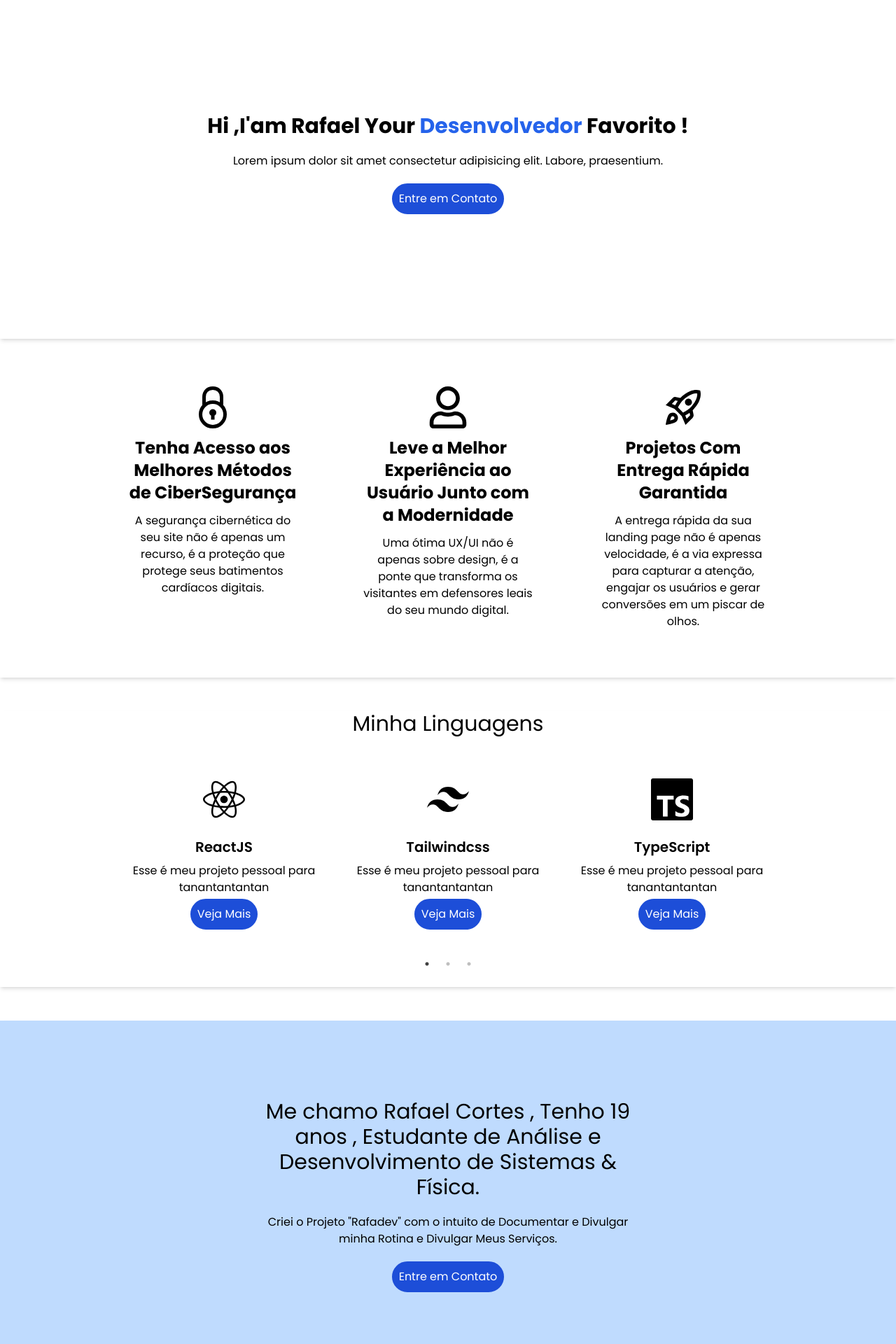
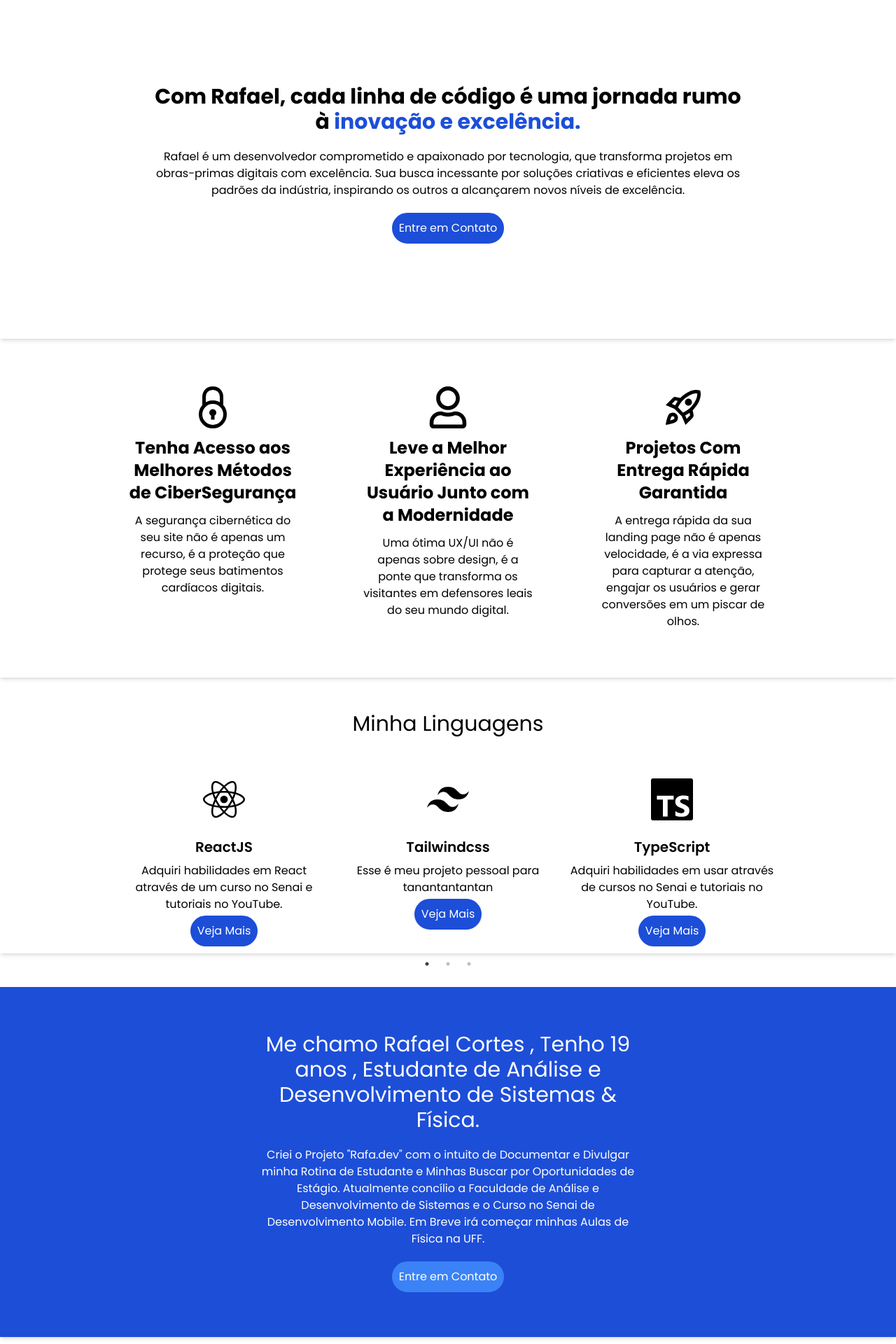
Before and after one commit to rafacortts/rafadev, a React (Vite) app: page / in a window 1280 px wide. Shown: the part 80-2000 px from the top of the page at 70% size. Built offline with nearby package versions, Linux system fonts and the light colour scheme.

Commit message:
Troca de tema , Melhoria Responsividade

```diff
--- a/index.html
+++ b/index.html
@@ -8,7 +8,7 @@
       href="https://fonts.googleapis.com/css2?family=Poppins:ital,wght@0,100;0,200;0,300;0,400;0,500;0,600;0,700;0,800;0,900;1,100;1,200;1,300;1,400;1,500;1,600;1,700;1,800;1,900&display=swap"
       rel="stylesheet"
     />
-    <title>Vite + React</title>
+    <title>Rafa.dev</title>
   </head>
   <body >
     <div id="root"></div>
--- a/src/About.jsx
+++ b/src/About.jsx
@@ -2,18 +2,18 @@ import React from 'react'
 
 const About = () => {
   return (
-    <div className=" bg-blue-200 shadow-md container mt-12">
+    <div className=" bg-blue-700 shadow-md container mt-12 text-white">
     <main className=" sm:mt-0 container ">
       <div className=" min-h-[500px] flex items-center justify-center">
         <div className="space-y-5 justify-center p-12">
           <h1 className="text-3xl  text-center">
-                Me chamo Rafael Cortes , Tenho 19 anos , Estudante de Análise e Desenvolvimento de Sistemas  & Física.
+                Me chamo Rafael Cortes , Tenho 19 anos , Estudante de Análise e Desenvolvimento de Sistemas & Física.
           </h1>
           <p className="text-center ">
-           Criei o Projeto "Rafadev" com o intuito de Documentar e Divulgar minha Rotina e Divulgar Meus Serviços.
+           Criei o Projeto "Rafa.dev" com o intuito de Documentar e Divulgar minha Rotina de Estudante e Minhas Buscar por Oportunidades de Estágio. Atualmente concílio a Faculdade de Análise e Desenvolvimento de Sistemas e o Curso no Senai de Desenvolvimento Mobile. Em Breve irá começar minhas Aulas de Física na UFF.
           </p>
           <div className="space-x-4 flex justify-center">
-              <button className="bg-blue-700 border-2 border-blue-700 text-white p-2 rounded-full transition hover:bg-transparent hover:text-black hover:border-2 hover:border-blue-700"> Entre em Contato</button>
+              <a href='#' className="bg-blue-500 border-2 border-blue-500 text-white p-2 rounded-full transition hover:bg-transparent hover:text-whithe hover:border-2 hover:border-blue-300 "> Entre em Contato</a>
           </div>
         </div>
       </div>
--- a/src/Hero.jsx
+++ b/src/Hero.jsx
@@ -6,13 +6,24 @@ const Hero = () => {
         <div className=" min-h-[500px] flex items-center justify-center">
           <div className="space-y-5 justify-center p-12 ">
             <h1 className="text-3xl font-bold text-center">
-              Hi ,I'am Rafael Your <span className="text-blue-600">Desenvolvedor</span> Favorito !
+              Com Rafael, cada linha de código é uma jornada rumo à{" "}
+              <span className="text-blue-700">inovação e excelência.</span>
             </h1>
             <p className="text-center">
-              Lorem ipsum dolor sit amet consectetur adipisicing elit. Labore, praesentium.
+              Rafael é um desenvolvedor comprometido e apaixonado por
+              tecnologia, que transforma projetos em obras-primas digitais com
+              excelência. Sua busca incessante por soluções criativas e
+              eficientes eleva os padrões da indústria, inspirando os outros a
+              alcançarem novos níveis de excelência.
             </p>
             <div className="space-x-4 flex justify-center">
-                <button className="bg-blue-700 border-2 border-blue-700 text-white p-2 rounded-full transition hover:bg-white hover:text-black hover:border-2 hover:border-blue-700"> Entre em Contato</button>
+              <a
+                href="#"
+                className="bg-blue-700 border-2 border-blue-700 text-white p-2 rounded-full transition hover:bg-white hover:text-black hover:border-2 hover:border-blue-700"
+              >
+                {" "}
+                Entre em Contato
+              </a>
             </div>
           </div>
         </div>
--- a/src/Languages.jsx
+++ b/src/Languages.jsx
@@ -15,7 +15,8 @@ const ProjetosCard = [
   {
     id: 4,
     titulo: "ReactJS",
-    paragrafo: " Esse é meu projeto pessoal para tanantantantan",
+    paragrafo:
+      "Adquiri habilidades em React através de um curso no Senai e tutoriais no YouTube.",
     imagem: <FaReact className="text-6xl " />,
   },
 
@@ -29,14 +30,14 @@ const ProjetosCard = [
   {
     id: 4,
     titulo: "TypeScript",
-    paragrafo: " Esse é meu projeto pessoal para tanantantantan",
+    paragrafo: " Adquiri habilidades em usar através de cursos no Senai e tutoriais no YouTube.",
     imagem: <SiTypescript className="text-6xl" />,
   },
 
   {
     id: 4,
     titulo: "JavaScript",
-    paragrafo: " Esse é meu projeto pessoal para tanantantantan",
+    paragrafo: " Adquiri habilidades em usar JavaScript através de cursos no Senai e tutoriais no YouTube.",
     imagem: <SiJavascript className="text-6xl" />,
   },
 
@@ -50,7 +51,7 @@ const ProjetosCard = [
   {
     id: 4,
     titulo: "MySQL",
-    paragrafo: " Esse é meu projeto pessoal para tanantantantan",
+    paragrafo: "Adquiri habilidades em usar o MySQL através de cursos no Senai e tutoriais no YouTube.",
     imagem: <SiMysql className="text-6xl" />,
   },
 
@@ -61,11 +62,10 @@ const ProjetosCard = [
     imagem: <LiaJava className="text-6xl " />,
   },
 
-
   {
     id: 4,
     titulo: "React Native",
-    paragrafo: " Esse é meu projeto pessoal para tanantantantan",
+    paragrafo: " Adquiri habilidades em usar React Native através de cursos no Senai e tutoriais no YouTube.",
     imagem: <TbBrandReactNative className="text-6xl " />,
   },
 ];
@@ -78,39 +78,41 @@ const Projects = () => {
     slidesToShow: 3,
     slidesToScroll: 3,
     initialSlide: 0,
-      responsive: [
+    arrows: false,
+    responsive:
+     [
       {
         breakpoint: 1024,
         settings: {
           slidesToShow: 3,
           slidesToScroll: 3,
           infinite: true,
-            dots: true
-          }
+          dots: true,
+        },
       },
       {
         breakpoint: 600,
         settings: {
           slidesToShow: 2,
           slidesToScroll: 2,
-            initialSlide: 2
-          }
+          initialSlide: 2,
+        },
       },
       {
         breakpoint: 480,
         settings: {
           slidesToShow: 1,
-            slidesToScroll: 1
-          }
-        }
-      ]
+          slidesToScroll: 1,
+        },
+      },
+    ],
   };
   return (
-    <div className="shadow-md pb-12">
+    <div className="shadow-md">
       <div className=" container m-auto mt-12 ">
         <h1 className=" text-center text-3xl"> Minha Linguagens </h1>
         {/* <p className="text-center mt-2 ">Estas são as Linguagens que usarei em seu projeto </p> */}
-      <div className="mt-10">
+        <div className="mt-10 ">
           <Slider {...settings}>
             {ProjetosCard.map(({ titulo, paragrafo, imagem }) => (
               <div className="bg-ba h-[270px] text-black rounded-xl items-center text-center ">
```
Lines whose indentation alone changed are shown as unchanged.
